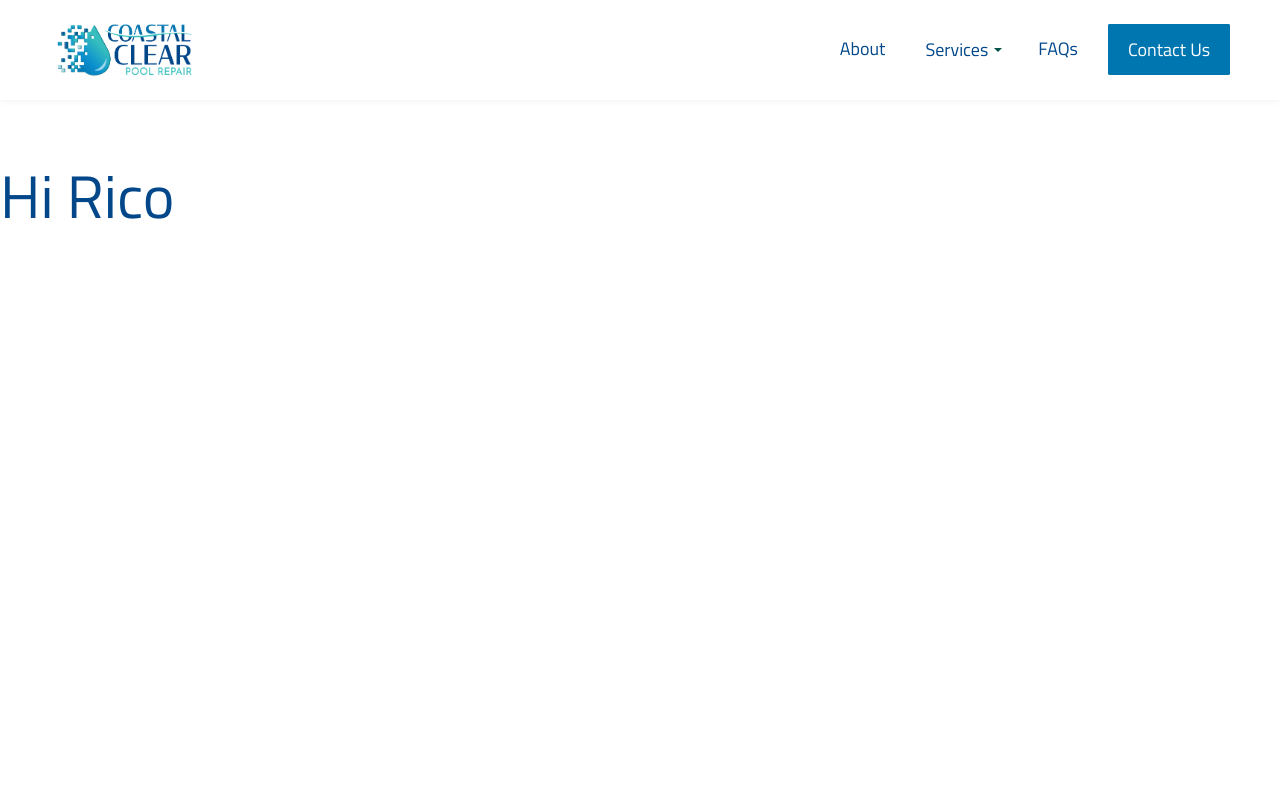
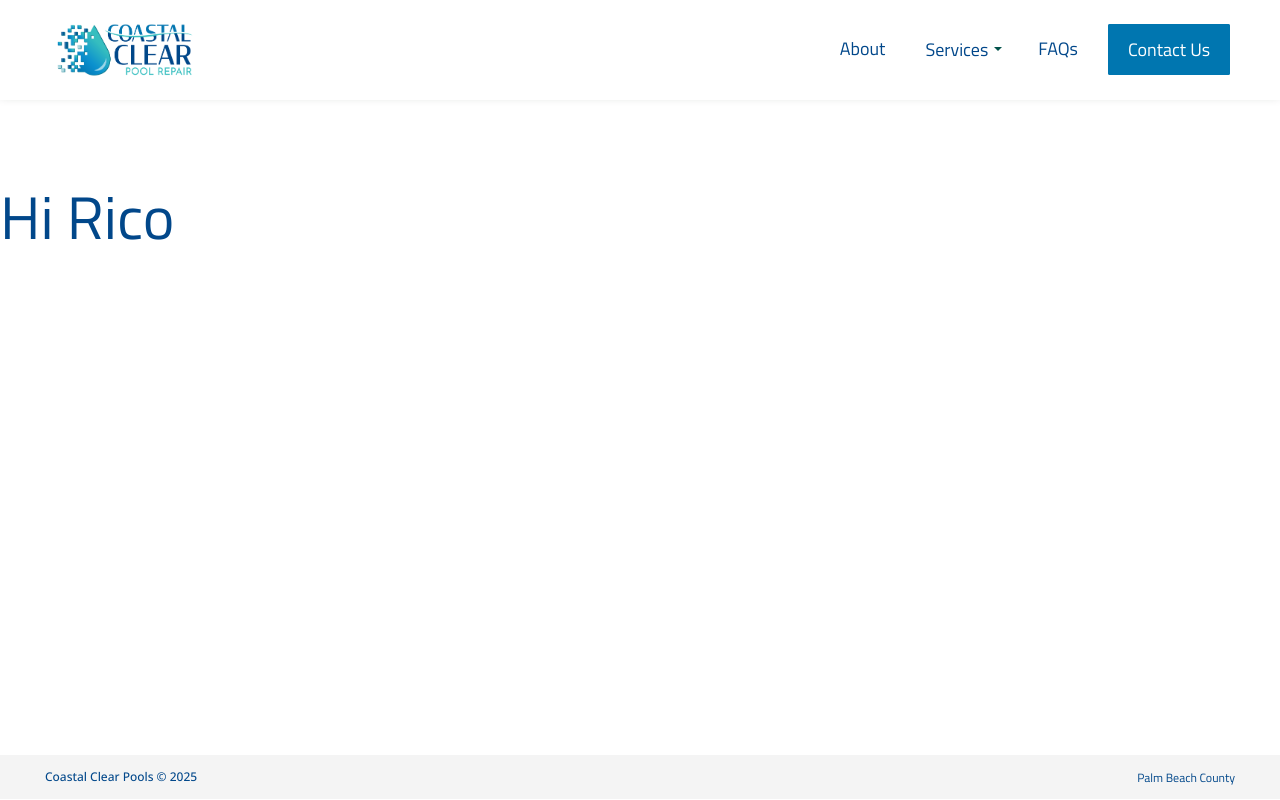
Before and after one commit to ed13f/coastal-clear-pool-service, a Next.js app: page / in a window 1280 px wide. Built offline with nearby package versions, Linux system fonts and the light colour scheme.

Commit message:
add footer and clean up global style

```diff
--- /dev/null
+++ b/components/Footer/Footer.module.scss
@@ -0,0 +1,20 @@
+@import '../../styles/variables.scss';
+.footer{
+    background-color:$color-grey;
+    color:$color-primary-blue;
+    .copyright{
+        font-size:12px;
+        margin:15px 0;
+    }
+    .rightColumm{
+        display:flex;
+        justify-content:flex-end;
+    }
+    .address{
+        font-style: normal;
+        display: flex;
+        justify-content: flex-end;
+        font-size:12px;
+    }
+
+}
--- /dev/null
+++ b/components/Footer/Footer.tsx
@@ -0,0 +1,21 @@
+import Image from "next/image";
+
+import Style from './Footer.module.scss';
+import {Footer as FooterType } from '../../typescript/component'
+
+export const Footer = ({settings}:FooterType) => {
+  return (
+    <footer className={`${Style.footer}`}>
+      <div className={`container`}>
+        <div className={'row align-itmes-center gap-lg remove-margin'}>
+            <div className={`col ${Style.leftColumm}`}>
+                <p className={`col ${Style.copyright}`}>Coastal Clear Pools &copy; {new Date().getFullYear()}</p>
+            </div>
+            <div className={`col ${Style.rightColumm}`}>
+                <address className={`${Style.address}`}>Palm Beach County</address>
+            </div>
+        </div>
+      </div>
+    </footer>
+  );
+}
--- /dev/null
+++ b/components/Footer/index.tsx
@@ -0,0 +1 @@
+export { Footer } from './Footer'
--- a/components/Header/Header.module.scss
+++ b/components/Header/Header.module.scss
@@ -253,7 +253,7 @@
     }
     .primaryHeader{
         font-size:18px;
-        line-height:20px;
+        line-height:1.2;
         border:none;
         background:none;
         color:$color-primary-blue;
@@ -264,7 +264,6 @@
         position:relative;
         @media (width >= $screen-break-lg) {
             font-size:18px;
-            line-height:20px;
             padding: 4px 10px !important;
             &:before{
                 content: "";
@@ -285,7 +284,7 @@
     }
     .primaryLink{
         font-size:18px;
-        line-height:20px;
+        line-height:1.2;
         text-decoration:none;
         color:$color-primary-blue;
         // padding: 0 0 5px 0 !important;
@@ -295,14 +294,13 @@
         display:block;
         @media (width >= $screen-break-lg) {
             font-size:18px;
-            line-height:20px;
             padding: 4px 10px !important;
         }
     }
 
     .primaryCtaSecondaryLink{
         font-size: 18px;
-        line-height: 20px;
+        line-height: 1.2;
         text-decoration: none;
         color: $color-white;
         margin: 0;
@@ -311,7 +309,6 @@
         @media (width >= $screen-break-lg) {
             display: inline;
             font-size: 18px;
-            line-height: 20px;
         }
     }
     .primarySubNavWrapper{
@@ -398,7 +395,7 @@
         color:$color-primary-blue;
         text-decoration:none;
         font-size:16px;
-        line-height:24px;
+        line-height:1.2;
         transition:0.3s opacity;
         font-weight:400;
         &:hover{
--- a/src/app/layout.tsx
+++ b/src/app/layout.tsx
@@ -2,8 +2,8 @@ import type { Metadata } from "next";
 import { Geist, Geist_Mono } from "next/font/google";
 
 import "../../styles/globals.scss";
-import { Header } from "../../components/Header/";
-// import "./globals.css";
+import { Header } from "../../components/Header";
+import { Footer } from "../../components/Footer";
 
 const geistSans = Geist({
   variable: "--font-geist-sans",
@@ -32,6 +32,7 @@ export default function RootLayout({
         <main>
           {children}
         </main>
+        <Footer/>
       </body>
     </html>
   );
--- a/styles/column-framework.scss
+++ b/styles/column-framework.scss
@@ -20,13 +20,11 @@
     &.remove-margin{
         margin:0;
     }
-
     .col{
         flex:0 0 100%;
         @media (width>= $screen-break-md) {
             flex:1;
         }
-
         // Default Columns
         &-1{
             flex:0 0 8.3333%;
@@ -206,7 +204,6 @@
             }
         }
         &-md-4{
-            flex:0 0 33.3333%;
             @media (width >= $screen-break-md) {
                 flex:0 0 33.3333%;
             }
--- a/styles/globals.scss
+++ b/styles/globals.scss
@@ -2,7 +2,6 @@
 @import './variables.scss';
 @import './fonts.scss';
 @import './column-framework.scss';
-
 
 html,
 body{
@@ -11,74 +10,68 @@ body{
   font-family: $primary-font;
   color: $color-primary-blue;
 }
+main{
+  min-height:calc(100vh - 146px);
+}
 h1, .h1, h2, .h2, h3, .h3, h4, .h4, h5, .h5, h6, .h6{
   font-family: $primary-font;
 }
 h1, .h1{
   font-size:40px;
-  line-height:50px;
+  line-height:1.2;
   font-weight:500;
   margin-top:20px;
   margin-bottom:20px;
   @media (width >= $screen-break-lg) {
     font-size:50px;
-    line-height:60px;
   }
   @media (width >= $screen-break-xl) {
     font-size:60px;
-    line-height:70px;
   }
   @media (width >= $screen-break-xxl) {
     font-size:70px;
-    line-height:80px;
   }
 }
 h2, .h2{
   font-size:30px;
-  line-height:40px;
+  line-height:1.2;
   font-weight:400;
   margin-top:10px;
   margin-bottom:10px;
   @media (width >= $screen-break-md) {
     font-size:35px;
-    line-height:45px;
   }
   @media (width >= $screen-break-lg) {
     font-size:50px;
-    line-height:60px;
     margin-top:20px;
     margin-bottom:20px;
   }
   @media (width >= $screen-break-xl) {
     font-size:60px;
-    line-height:70px;
   }
 }
 h3, .h3{
   font-size:24px;
-  line-height:30px;
+  line-height:1.2;
   font-weight:400;
   @media (width >= $screen-break-lg) {
     font-size:40px;
-    line-height:50px;
   }
 }
 h4, .h4{
   font-size:22px;
-  line-height:28px;
+  line-height:1.2;
   font-weight:400;
   @media (width >= $screen-break-lg) {
     font-size:30px;
-    line-height:40px;
   }
 }
 h5, .h5{
   font-size:20px;
-  line-height:26px;
+  line-height:1.2;
   font-weight:400;
   @media (width >= $screen-break-lg) {
     font-size:24px;
-    line-height:34px;
   }
 }
 dl, ol, ul{
@@ -89,11 +82,10 @@ p{
 }
 p, dl, ol, ul, a, .paragraph{
   font-size:16px;
-  line-height:21px;
+  line-height:1.2;
   font-family:$secontary-font;
   @media (width >= $screen-break-lg) {
     font-size:18px;
-    line-height:24px;
   }
 }
 a{
@@ -120,49 +112,48 @@ button{
   font-family:$primary-font;
 }
 
-
 section{
-  margin:$gutter-md 0;
+  padding:$gutter-md 0;
   &:last-of-type{
-    margin-bottom: 0.5 * $gutter-lg;
+    padding-bottom: 0.5 * $gutter-lg;
     @media (width >= $screen-break-lg) {
-      margin-bottom: $gutter-lg;
+      padding-bottom: $gutter-lg;
     }
   }
   &.gutter-top-sm{
-    margin-top:0.5 * $gutter-sm;
+    padding-top:0.5 * $gutter-sm;
     @media (width >= $screen-break-lg) {
-      margin-top:$gutter-sm;
+      padding-top:$gutter-sm;
     }
   }
   &.gutter-top-md{
-    margin-top:0.5 * $gutter-md;
+    padding-top:0.5 * $gutter-md;
     @media (width >= $screen-break-lg) {
-      margin-top:$gutter-md;
+      padding-top:$gutter-md;
     }
   }
   &.gutter-top-lg{
-    margin-top:0.5 * $gutter-lg;
+    padding-top:0.5 * $gutter-lg;
     @media (width >= $screen-break-lg) {
-      margin-top:$gutter-lg;
+      padding-top:$gutter-lg;
     }
   }
   &.gutter-bottom-sm{
-    margin-bottom:0.5 * $gutter-sm;
+    padding-bottom:0.5 * $gutter-sm;
     @media (width >= $screen-break-lg) {
-      margin-bottom:$gutter-sm;
+      padding-bottom:$gutter-sm;
     }
   }
   &.gutter-bottom-md{
-    margin-bottom:0.5 * $gutter-md;
+    padding-bottom:0.5 * $gutter-md;
     @media (width >= $screen-break-lg) {
-      margin-bottom:$gutter-md;
+      padding-bottom:$gutter-md;
     }
   }
   &.gutter-bottom-lg{
-    margin-bottom:0.5 * $gutter-lg;
+    padding-bottom:0.5 * $gutter-lg;
     @media (width >= $screen-break-lg) {
-      margin-bottom:$gutter-lg;
+      padding-bottom:$gutter-lg;
     }
   }
 }
@@ -244,7 +235,21 @@ section{
     padding:30px;
   }
 }
-
+.justify-content-flex-start{
+  justify-content: flex-start;
+}
+.justify-content-flex-end{
+  justify-content: flex-end;
+}
+.justify-content-center{
+  justify-content: center;
+}
+.justify-content-space-between{
+  justify-content: space-between;
+}
+.justify-content-space-around{
+  justify-content: space-between;
+}
 .cta-wrapper{
   text-align:center;
   margin:30px 0;
@@ -266,7 +271,7 @@ button{
     text-align:center;
     font-size:18px;
     font-weight:500;
-    line-height:22px;
+    line-height:1.2;
     padding:12px 24px;
     border-radius:2px;
     border: 2px solid $color-secondary-blue;
@@ -319,13 +324,11 @@ button{
   padding-bottom:10px;
 }
 .swiper-slide{
-  // overflow:hidden;
   background-position:top;
   background-size:cover;
   display:flex;
   align-items:center;
   justify-content:center;
-  // color:$color-white;
   font-size:20px;
   font-weight:bold;
 }
```
Also changed, not shown: src/app/globals.css (added). Lines whose indentation alone changed are shown as unchanged.
